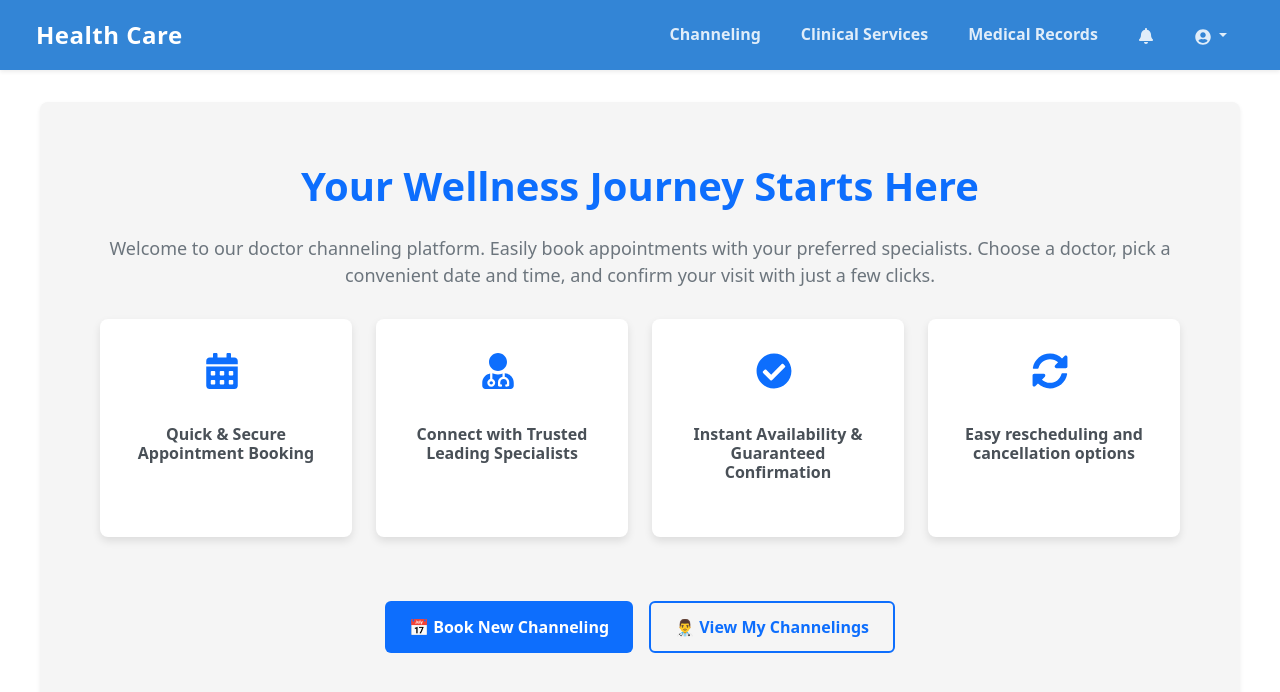
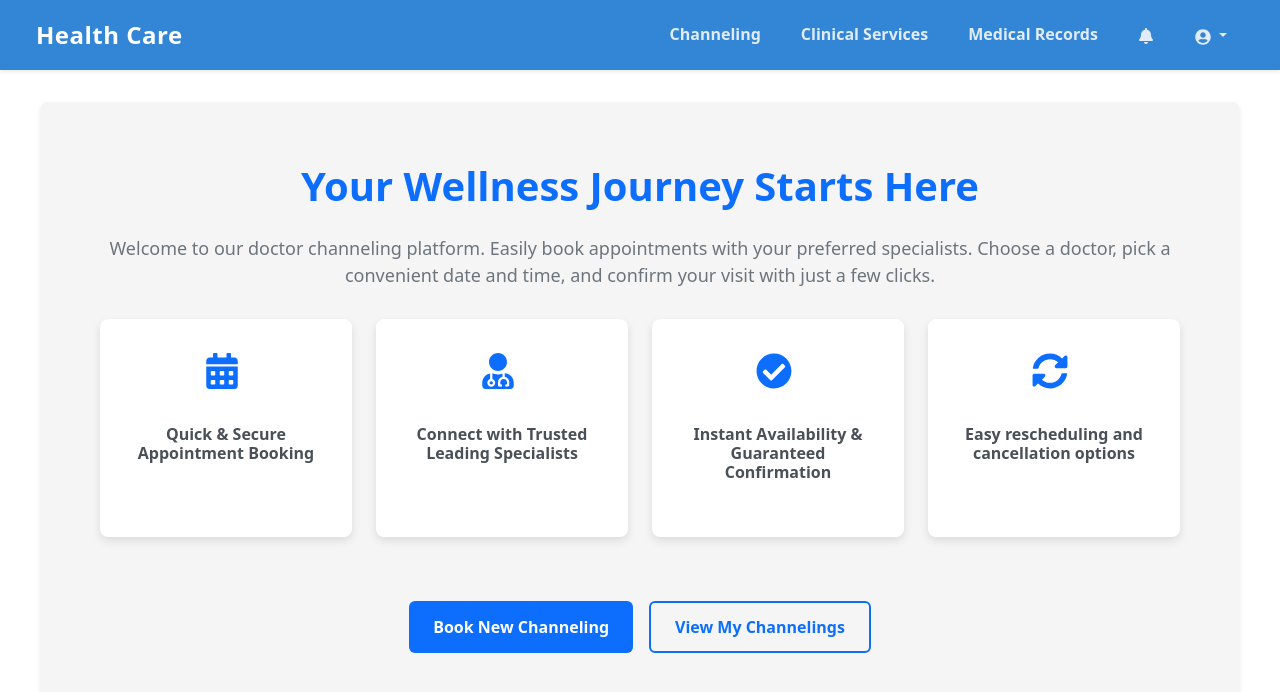
Before and after one commit to kavishka-wilagedara/healthcare-system, a React (Create React App) app in the folder frontend/: page /patient/dashboard/channeling in a window 1280 px wide. Shown: the top 692 px of the page. Built offline with nearby package versions, Linux system fonts and the light colour scheme.

Commit message:
remove icons from channeling page

```diff
--- a/frontend/src/patient/Channeling.jsx
+++ b/frontend/src/patient/Channeling.jsx
@@ -136,13 +136,13 @@ function Channeling() {
 
           <div className="channeling-buttons">
             <button className="channeling-btn" onClick={handleBookClick}>
-              📅 Book New Channeling
+              Book New Channeling
             </button>
             <button
               className="channeling-btn outline"
               onClick={handleViewAppointmentsClick}
             >
-              👨‍⚕️ View My Channelings
+              View My Channelings
             </button>
           </div>
         </>
```
